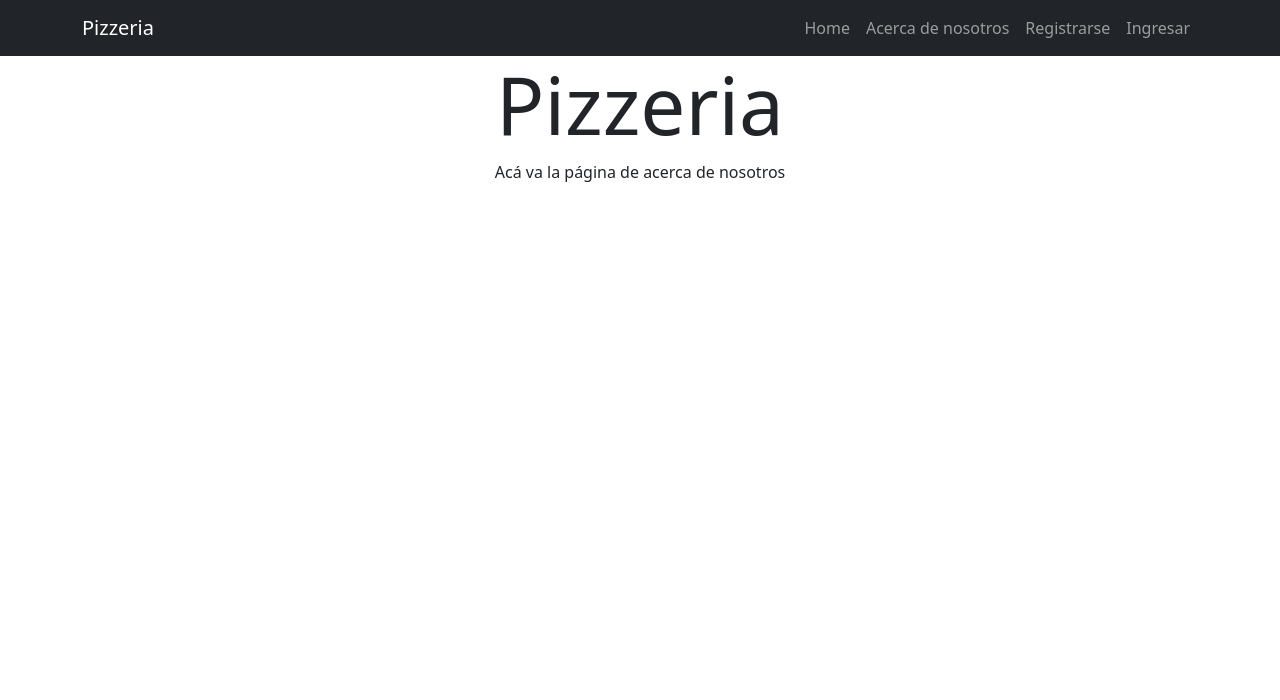
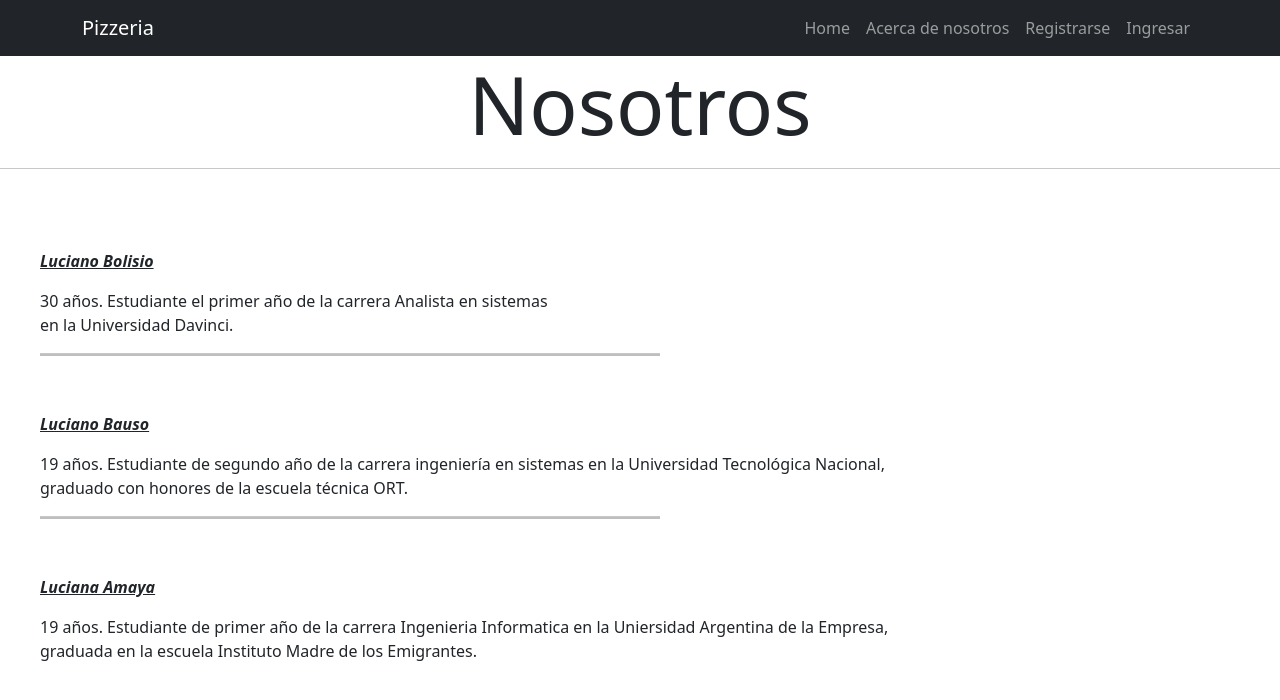
Before and after one commit to LucianoBauso/Pizzeria, a Django app: page /nosotros/ in a window 1280 px wide. Shown: the top 700 px of the page. Run offline with Django 4.2, Linux system fonts and the light colour scheme.

Commit message:
se crea la pagina home y acerca de nosotros

```diff
--- /dev/null
+++ b/pedidos/static/web/css/style.css
@@ -0,0 +1,6 @@
+img {
+    display: block;
+    width: 60%;
+    margin-left: auto;
+    margin-right: auto;
+   }
--- a/pedidos/templates/acerca-nosotros.html
+++ b/pedidos/templates/acerca-nosotros.html
@@ -3,8 +3,32 @@
 {% block content %}
 
 <main>
-        <h1 class="display-1 text-center">Pizzeria</h1>
-        <p class="text-center">Acá va la página de acerca de nosotros</p>
+         <h1 class="display-1 text-center">Nosotros</h1>
+         <hr>
+         <br>
+         <br>
+         <div>
+                <dir>
+                <p><strong><em><u>Luciano Bolisio</u></em></strong></p>
+                30 años. Estudiante el primer año de la carrera Analista en sistemas<p>en la Universidad Davinci.</p>
+                <hr size="5px" width="50%" align="center" color="black"/>
+                </dir>
+        </div>
+        <br>
+        <div>
+                <dir>
+                <blockquote><p><strong><em><u>Luciano Bauso</u></em></strong></p>
+                19 años. Estudiante de segundo año de la carrera ingeniería en sistemas en la Universidad Tecnológica Nacional,<p>graduado con honores de la escuela técnica ORT.</p>
+                <hr size="5px" width="50%" align="center" color="black"/>
+                </dir>
+        </div>
+        <br>
+        <div>
+                <dir>
+                <p><strong><em><u>Luciana Amaya</u></em></strong></p>
+                19 años. Estudiante de primer año de la carrera Ingenieria Informatica en la Uniersidad Argentina de la Empresa, <p>graduada en la escuela Instituto Madre de los Emigrantes.</p>
+                </dir>
+        </div>
 </main>
 
 {% endblock %}
```
Also changed, not shown: pedidos/templates/home.html (+24 -4 lines), db.sqlite3, pedidos/static/web/img/pizza-gb99b0bee3_1920.jpg (added), pedidos/static/web/img/pizza.jpg (added).
